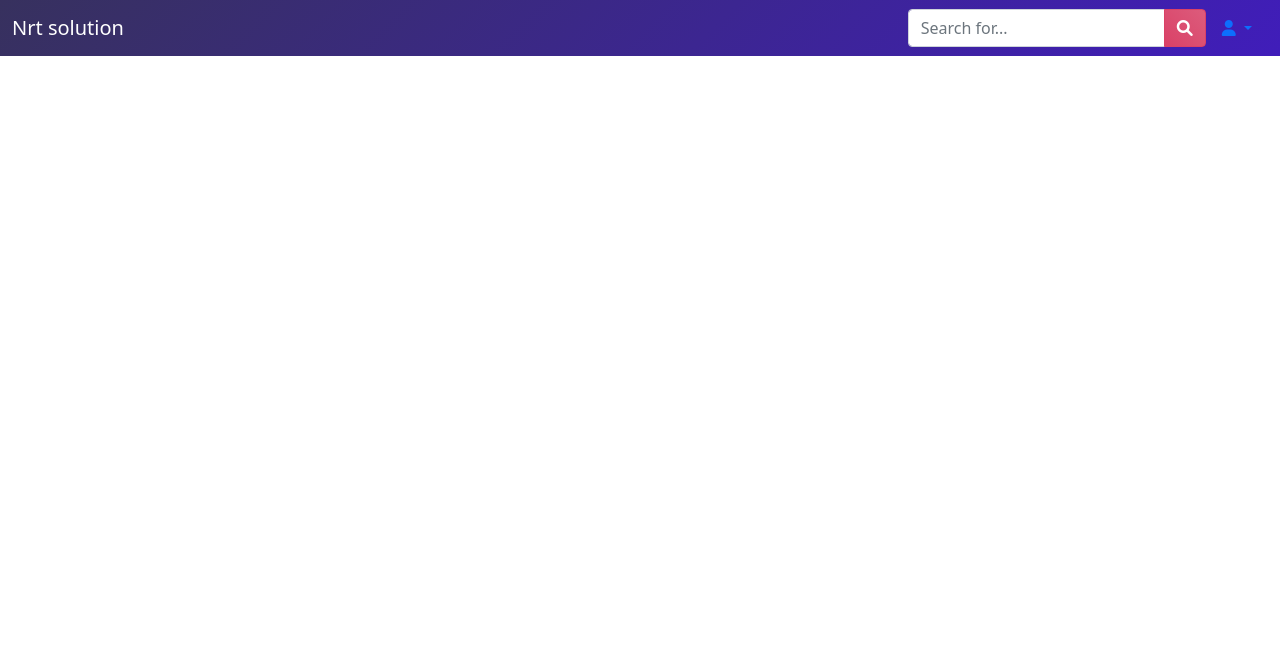
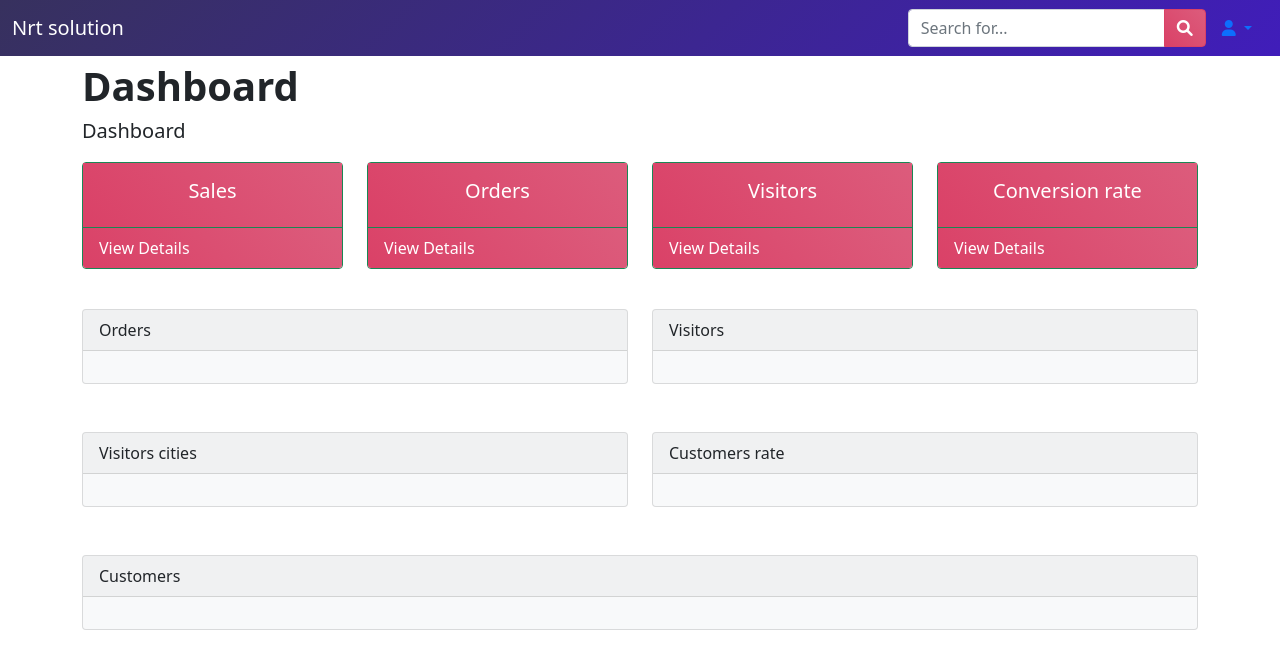
Before and after one commit to Absamo97/Dashboard-master, a plain HTML site: page index.html in a window 1280 px wide. Drawn offline with nearby package versions, Linux system fonts and the light colour scheme.

Commit message:
Main component done

```diff
--- a/index.html
+++ b/index.html
@@ -17,7 +17,8 @@
     <nav class="navbar navbar-expand-lg navbar-dark bg-purple">
         <div class="container-fluid">
             <a class="navbar-brand" href="#">Nrt solution</a>
-          <button class="navbar-toggler" type="button" data-bs-toggle="collapse" data-bs-target="#navbarSupportedContent" aria-controls="navbarSupportedContent" aria-expanded="false" aria-label="Toggle navigation">
+            <button class="navbar-toggler" type="button" data-bs-toggle="collapse" data-bs-target="#navbarSupportedContent"
+                aria-controls="navbarSupportedContent" aria-expanded="false" aria-label="Toggle navigation">
                 <span class="navbar-toggler-icon"></span>
             </button>
             <div class="collapse navbar-collapse" id="navbarSupportedContent">
@@ -26,17 +27,21 @@
                 <form class="d-flex ms-auto">
                     <div class="input-group">
                         <input type="text" class="form-control" placeholder="Search for...">
-                    <button class="btn bg-pink" type="button" id="button-addon2"> <i class="fa-solid fa-magnifying-glass"></i></button>
+                        <button class="btn bg-pink" type="button" id="button-addon2"> <i
+                                class="fa-solid fa-magnifying-glass"></i></button>
                     </div>
                 </form>
                 <li class="nav-item dropdown" style="list-style: none;">
-                <a class="nav-link dropdown-toggle" href="#" id="navbarDropdown" role="button" data-bs-toggle="dropdown" aria-expanded="false">
+                    <a class="nav-link dropdown-toggle" href="#" id="navbarDropdown" role="button" data-bs-toggle="dropdown"
+                        aria-expanded="false">
                         <i class="fa-solid fa-user"></i></i>
                     </a>
                     <ul class="dropdown-menu dropdown-menu-end" aria-labelledby="navbarDropdown">
                         <li><a class="dropdown-item" href="#">Action</a></li>
                         <li><a class="dropdown-item" href="#">Another action</a></li>
-                  <li><hr class="dropdown-divider"></li>
+                        <li>
+                            <hr class="dropdown-divider">
+                        </li>
                         <li><a class="dropdown-item" href="#">Something else here</a></li>
                     </ul>
                 </li>
@@ -60,9 +65,129 @@
         <div>
 
         <main>
-                <!-- Reports Cards -->
-                <!-- Reports Chart -->
-                <!-- Customers Table -->
+        <div class="container-fluid">
+            <div class="container">
+                <div class="row">
+                    <div class="col-xl-12 fw-bold fs-1 ">
+                        Dashboard
+                      </div>
+                      <div class="col-xl-12 fs-5 ">
+                        Dashboard
+                      </div>
+                    </div>
+                    <div class="row mt-3">
+                    <div class="col-xl-3">
+                        <div class="card border-success mb-3" style="max-width: 18rem;">
+                            <div class="card-body bg-pink text-lg-center">
+                                <h5 class="card-title">Sales</h5>
+                            </div>
+                            <div class="card-footer bg-transparent border-success bg-pink text-lg-left">View Details</div>
+                        </div>
+                    </div>
+
+                    <div class="col-xl-3">
+                        <div class="card border-success mb-3" style="max-width: 18rem;">
+                            <div class="card-body bg-pink text-lg-center">
+                                <h5 class="card-title">Orders</h5>
+                            </div>
+                            <div class="card-footer bg-transparent border-success bg-pink text-lg-left">View Details</div>
+                        </div>
+                    </div>
+
+                    <div class="col-xl-3">
+                        <div class="card border-success mb-3" style="max-width: 18rem;">
+                            <div class="card-body bg-pink text-lg-center">
+                                <h5 class="card-title">Visitors</h5>
+                            </div>
+                            <div class="card-footer bg-transparent border-success bg-pink text-lg-left">View Details</div>
+                        </div>
+                    </div>
+
+                    <div class="col-xl-3">
+                        <div class="card border-success mb-3" style="max-width: 18rem;">
+                            <div class="card-body bg-pink text-lg-center">
+                                <h5 class="card-title">Conversion rate</h5>
+                            </div>
+                            <div class="card-footer bg-transparent border-success bg-pink text-lg-left">View Details</div>
+                        </div>
+                    </div>
+
+                    <div class="container">
+                        <div class="row">
+                            <div class="col-xl-6 w-40">
+                                <div class="card text-dark bg-light my-4">
+                                    <div class="card-header">Orders</div>
+                                    <div class="card-body">
+                                    </div>
+                                </div>
+                            </div>
+                            <div class="col-xl-6 w-40">
+                                <div class="card text-dark bg-light my-4">
+                                    <div class="card-header">Visitors</div>
+                                    <div class="card-body">
+                                    </div>
+                                </div>
+                            </div>
+                        </div>
+                    </div>
+                    <div class="container">
+                        <div class="row">
+                            <div class="col-xl-6 w-40">
+                                <div class="card text-dark bg-light my-4">
+                                    <div class="card-header">Visitors cities</div>
+                                    <div class="card-body">
+                                    </div>
+                                </div>
+                            </div>
+                            <div class="col-xl-6 w-40">
+                                <div class="card text-dark bg-light my-4">
+                                    <div class="card-header">Customers rate</div>
+                                    <div class="card-body">
+                                    </div>
+                                </div>
+                            </div>
+                        </div>
+                    </div>
+
+                    <div class="container">
+                        <div class="row">
+                            <div class="col-xl-12">
+                                <div class="card text-dark bg-light my-4">
+                                    <div class="card-header">Customers</div>
+                                    <div class="card-body">
+                                    </div>
+                                </div>
+                            </div>
+                        </div>
+                    </div>
+
+
+
+
+
+
+                </div>
+
+
+
+
+
+                </div>
+              </div>
+
+
+
+
+
+
+
+
+        </div>
+
+
+
+
+
         </main>
 
             <!-- Customers Table -->
@@ -73,5 +198,6 @@
     <script src="https://cdn.jsdelivr.net/npm/bootstrap@5.1.3/dist/js/bootstrap.bundle.min.js" integrity="sha384-ka7Sk0Gln4gmtz2MlQnikT1wXgYsOg+OMhuP+IlRH9sENBO0LRn5q+8nbTov4+1p" crossorigin="anonymous"></script>
     <script src="js/scripts.js"></script>
     <script src="js/charts.js"></script>
+    <script src="//code.tidio.co/g9g9kgjrkszeijgttpsvc0tz2jln19p6.js" async></script>
 </body>
 </html>
```
Lines whose indentation alone changed are shown as unchanged.
